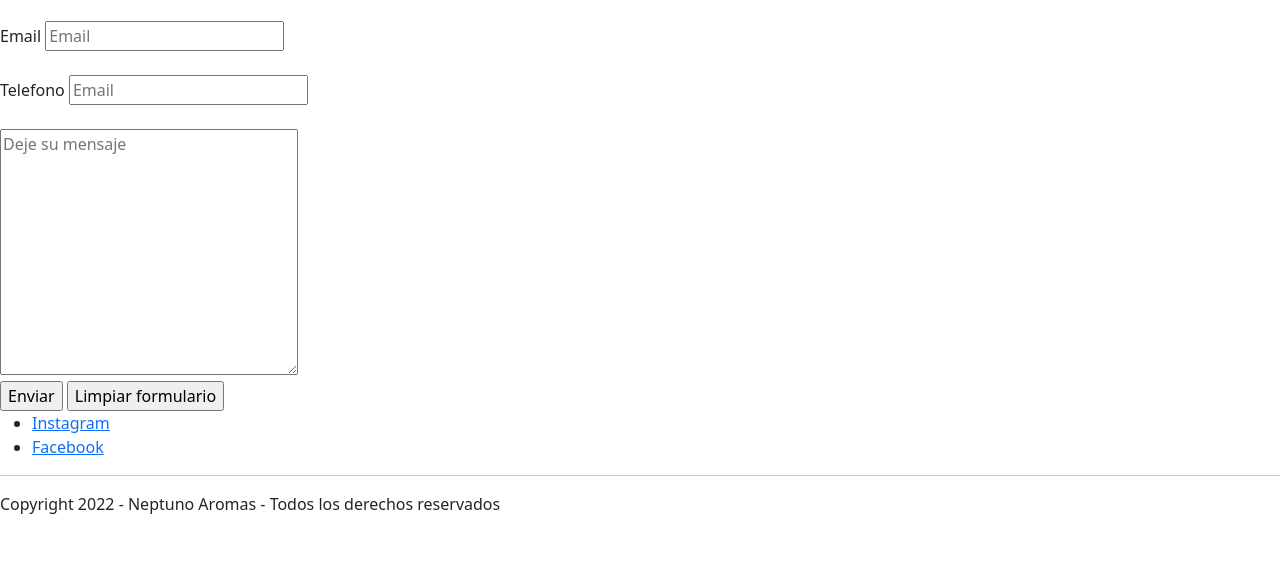
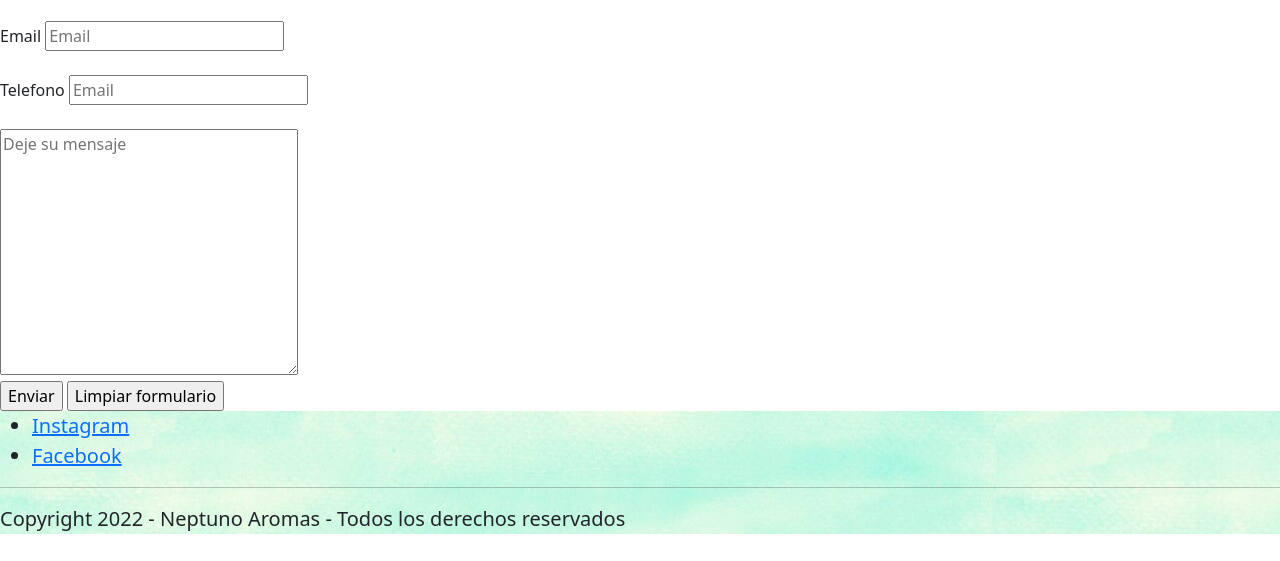
Before and after one commit to josypais23/Proyecto-Pais, a plain HTML site: page pages/contacto.html in a window 1280 px wide. Shown: the part 239-800 px from the top of the page. Drawn offline with nearby package versions, Linux system fonts and the light colour scheme.

Commit message:
5 paginas con bootstrap

```diff
--- a/pages/contacto.html
+++ b/pages/contacto.html
@@ -6,13 +6,17 @@
     <meta http-equiv="X-UA-Compatible" content="IE=edge">
     <meta name="viewport" content="width=device-width, initial-scale=1.0">
     <title>NeptunoAromas</title>
+    <!--Link de CSS-->
     <link rel="stylesheet" href="../css/estilos.css">
+    <!--Link de Bootstrap-->
     <link href="https://cdn.jsdelivr.net/npm/bootstrap@5.1.3/dist/css/bootstrap.min.css" rel="stylesheet"
         integrity="sha384-1BmE4kWBq78iYhFldvKuhfTAU6auU8tT94WrHftjDbrCEXSU1oBoqyl2QvZ6jIW3" crossorigin="anonymous">
     <script src="https://cdn.jsdelivr.net/npm/bootstrap@5.1.3/dist/js/bootstrap.bundle.min.js"
         integrity="sha384-ka7Sk0Gln4gmtz2MlQnikT1wXgYsOg+OMhuP+IlRH9sENBO0LRn5q+8nbTov4+1p"
         crossorigin="anonymous"></script>
 </head>
+
+<!--Header-->
 
 <body>
     <header class="header">
@@ -38,6 +42,8 @@
             </form>
         </div>
     </header>
+
+    <!--Barra de Navegacion-->
 
     <nav class="navbar navbar-dark bg-dark">
         <div class="container-fluid">
@@ -70,7 +76,7 @@
         </div>
     </nav>
 
-
+    <!--Formulario de Contacto-->
     <form>
         <label for="Nombre">Nombre</label>
         <input type="Nombre" name="Nombre" placeholder="Ingrese su nombre">
@@ -85,7 +91,9 @@
         <input type="submit" value="Enviar">
         <input type="reset" value="Limpiar formulario">
     </form>
-    <footer>
+
+    <!--Footer-->
+    <footer class="footer">
         <ul>
             <li><a href="https://www.instagram.com/neptunoaromas/?hl=es-la" target="blank">Instagram</a></li>
             <li><a href="https:/www.facebook.com" target="blank">Facebook</a></li>
```
Also changed, not shown: index.html (+10 -0 lines), assets/background/footer.jpg (added), css/estilos.css, sass/estilos.scss (added). Lines whose indentation alone changed are shown as unchanged.
